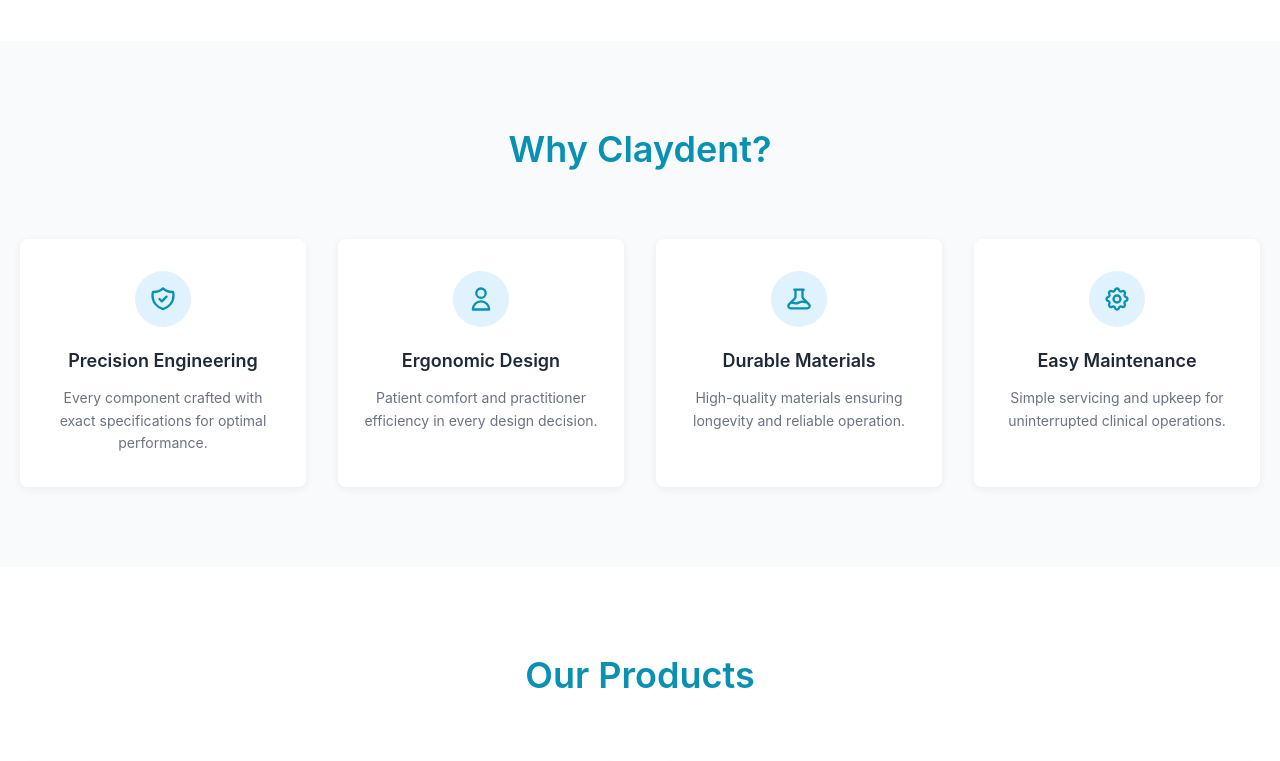
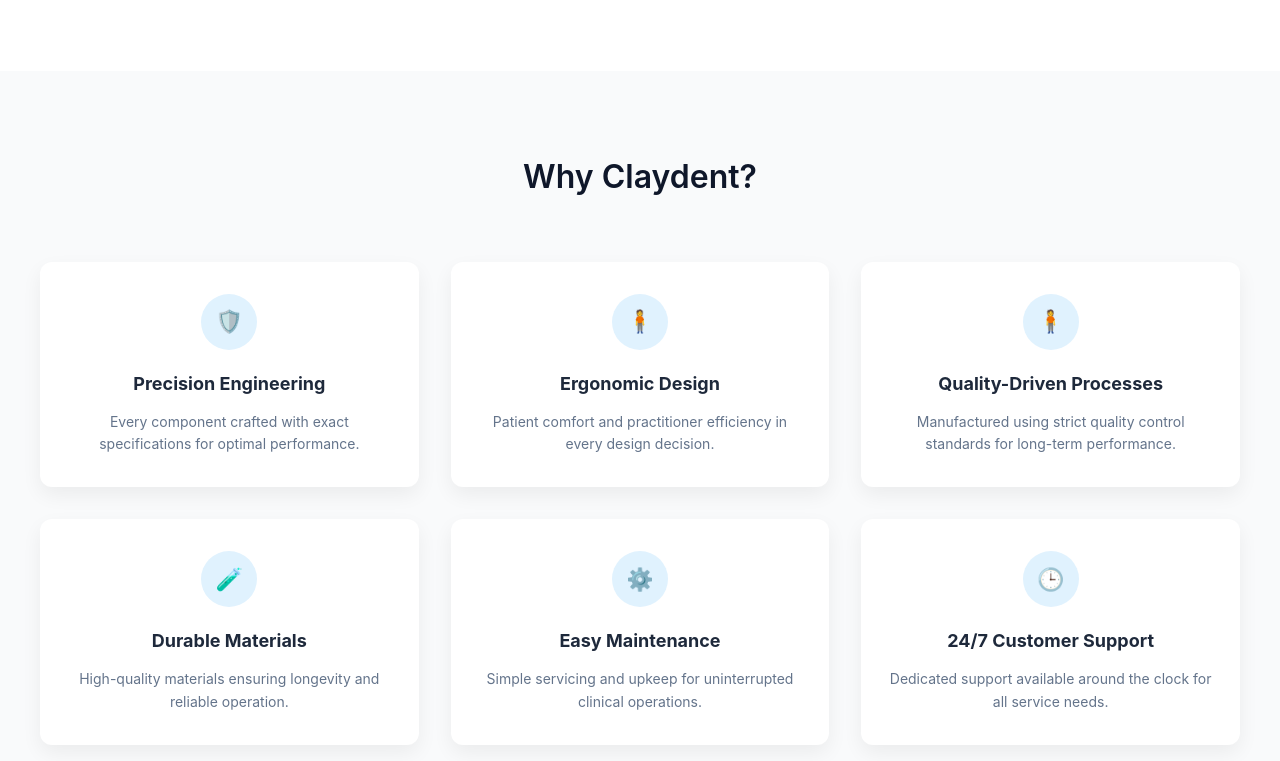
Before and after one commit to vijay-20011201/claydent, a plain HTML site: page index.html in a window 1280 px wide. Shown: the part 1080-1841 px from the top of the page. Drawn offline with Linux system fonts and the light colour scheme; no server answers.

Commit message:
first commit

```diff
--- a/index.html
+++ b/index.html
@@ -155,71 +155,90 @@
             height: 18px;
         }
 
-        /* ========== WHY CLAYDENT SECTION ========== */
+       /* ========== WHY CLAYDENT ========== */
 .why-claydent {
   padding: 80px 20px;
   background: #f9fafb;
 }
 
 .why-container {
-            max-width: 1280px;
-            margin: 0 auto;
+  max-width: 1200px;
+  margin: auto;
 }
 
-        .why-container .section-heading {
+.section-heading {
   text-align: center;
   margin-bottom: 60px;
+  font-size: 32px;
+  color: #0f172a;
 }
 
+/* ========== GRID LAYOUT (3 x 3) ========== */
 .features-grid {
   display: grid;
-            grid-template-columns: repeat(4, 1fr);
+  grid-template-columns: repeat(3, 1fr);
   gap: 32px;
 }
 
+/* ========== CARD ========== */
 .feature-card {
-            background: white;
+  background: #ffffff;
   padding: 32px 24px;
-            border-radius: 8px;
+  border-radius: 12px;
   text-align: center;
-            box-shadow: 0 2px 8px rgba(0, 0, 0, 0.06);
-            transition: all 0.3s;
+  box-shadow: 0 8px 20px rgba(0, 0, 0, 0.06);
+  transition: transform 0.3s ease, box-shadow 0.3s ease;
 }
 
 .feature-card:hover {
-            transform: translateY(-4px);
-            box-shadow: 0 6px 16px rgba(0, 0, 0, 0.1);
+  transform: translateY(-6px);
+  box-shadow: 0 16px 30px rgba(0, 0, 0, 0.1);
 }
 
+/* ========== ICON ========== */
 .feature-icon {
   width: 56px;
   height: 56px;
+  margin: 0 auto 20px;
+  border-radius: 50%;
   background: #e0f2fe;
-            border-radius: 50%;
   display: flex;
   align-items: center;
   justify-content: center;
-            margin: 0 auto 20px;
+  font-size: 22px;
 }
 
-        .feature-icon svg {
-            width: 28px;
-            height: 28px;
-            color: #0891b2;
-        }
-
+/* ========== TEXT ========== */
 .feature-card h3 {
   font-size: 18px;
-            font-weight: 600;
-            color: #1f2937;
   margin-bottom: 12px;
+  color: #1e293b;
 }
 
 .feature-card p {
   font-size: 14px;
-            color: #6b7280;
+  color: #64748b;
   line-height: 1.6;
 }
+
+/* ========== RESPONSIVE ========== */
+
+/* Tablet */
+@media (max-width: 1024px) {
+  .features-grid {
+    grid-template-columns: repeat(2, 1fr);
+  }
+}
+
+/* Mobile */
+@media (max-width: 640px) {
+  .features-grid {
+    grid-template-columns: 1fr;
+  }
+}
+
+
+
 
         /* ========== PRODUCTS SECTION ========== */
         .products {
@@ -556,50 +575,47 @@
 <section class="why-claydent">
   <div class="why-container">
     <h2 class="section-heading">Why Claydent?</h2>
+
     <div class="features-grid">
       <div class="feature-card">
-                    <div class="feature-icon">
-                        <svg fill="none" stroke="currentColor" viewBox="0 0 24 24">
-                            <path stroke-linecap="round" stroke-linejoin="round" stroke-width="2" d="M9 12l2 2 4-4m5.618-4.016A11.955 11.955 0 0112 2.944a11.955 11.955 0 01-8.618 3.04A12.02 12.02 0 003 9c0 5.591 3.824 10.29 9 11.622 5.176-1.332 9-6.03 9-11.622 0-1.042-.133-2.052-.382-3.016z"/>
-                        </svg>
-                    </div>
+        <div class="feature-icon">🛡️</div>
         <h3>Precision Engineering</h3>
         <p>Every component crafted with exact specifications for optimal performance.</p>
       </div>
 
       <div class="feature-card">
-                    <div class="feature-icon">
-                        <svg fill="none" stroke="currentColor" viewBox="0 0 24 24">
-                            <path stroke-linecap="round" stroke-linejoin="round" stroke-width="2" d="M16 7a4 4 0 11-8 0 4 4 0 018 0zM12 14a7 7 0 00-7 7h14a7 7 0 00-7-7z"/>
-                        </svg>
-                    </div>
+        <div class="feature-icon">🧍</div>
         <h3>Ergonomic Design</h3>
         <p>Patient comfort and practitioner efficiency in every design decision.</p>
       </div>
 
       <div class="feature-card">
-                    <div class="feature-icon">
-                        <svg fill="none" stroke="currentColor" viewBox="0 0 24 24">
-                            <path stroke-linecap="round" stroke-linejoin="round" stroke-width="2" d="M19.428 15.428a2 2 0 00-1.022-.547l-2.387-.477a6 6 0 00-3.86.517l-.318.158a6 6 0 01-3.86.517L6.05 15.21a2 2 0 00-1.806.547M8 4h8l-1 1v5.172a2 2 0 00.586 1.414l5 5c1.26 1.26.367 3.414-1.415 3.414H4.828c-1.782 0-2.674-2.154-1.414-3.414l5-5A2 2 0 009 10.172V5L8 4z"/>
-                        </svg>
+        <div class="feature-icon">🧍</div>
+        <h3>Quality-Driven Processes</h3>
+        <p>Manufactured using strict quality control standards for long-term performance.</p>
       </div>
+
+      <div class="feature-card">
+        <div class="feature-icon">🧪</div>
         <h3>Durable Materials</h3>
         <p>High-quality materials ensuring longevity and reliable operation.</p>
       </div>
 
       <div class="feature-card">
-                    <div class="feature-icon">
-                        <svg fill="none" stroke="currentColor" viewBox="0 0 24 24">
-                            <path stroke-linecap="round" stroke-linejoin="round" stroke-width="2" d="M10.325 4.317c.426-1.756 2.924-1.756 3.35 0a1.724 1.724 0 002.573 1.066c1.543-.94 3.31.826 2.37 2.37a1.724 1.724 0 001.065 2.572c1.756.426 1.756 2.924 0 3.35a1.724 1.724 0 00-1.066 2.573c.94 1.543-.826 3.31-2.37 2.37a1.724 1.724 0 00-2.572 1.065c-.426 1.756-2.924 1.756-3.35 0a1.724 1.724 0 00-2.573-1.066c-1.543.94-3.31-.826-2.37-2.37a1.724 1.724 0 00-1.065-2.572c-1.756-.426-1.756-2.924 0-3.35a1.724 1.724 0 001.066-2.573c-.94-1.543.826-3.31 2.37-2.37.996.608 2.296.07 2.572-1.065z"/>
-                            <path stroke-linecap="round" stroke-linejoin="round" stroke-width="2" d="M15 12a3 3 0 11-6 0 3 3 0 016 0z"/>
-                        </svg>
-                    </div>
+        <div class="feature-icon">⚙️</div>
         <h3>Easy Maintenance</h3>
         <p>Simple servicing and upkeep for uninterrupted clinical operations.</p>
+      </div>
+
+      <div class="feature-card">
+        <div class="feature-icon">🕒</div>
+        <h3>24/7 Customer Support</h3>
+        <p>Dedicated support available around the clock for all service needs.</p>
       </div>
     </div>
   </div>
 </section>
+
 
     <!-- ========== PRODUCTS SECTION ========== -->
     <section class="products" id="products">
@@ -677,8 +693,14 @@
         <h2>Ready to Get Started?</h2>
         <div class="cta-buttons">
     <a href="requestquote.html" class="btn-hover">Request Quote</a>
-            <a href="Claydent.pdf" class="btn-fixed">Download Brochure</a>
+    <a href="Claydent.pdf"
+       class="btn-fixed"
+       target="_blank"
+       rel="noopener noreferrer">
+       Download Brochure
+    </a>
 </div>
+
     </div>
 </section>
     <!-- Footer will be loaded here -->
```
Also changed, not shown: about.html (+9 -3 lines), product1.html (+17 -6 lines), product2.html (+18 -6 lines), requestquote.html (+2 -3 lines). Lines whose indentation alone changed are shown as unchanged.
